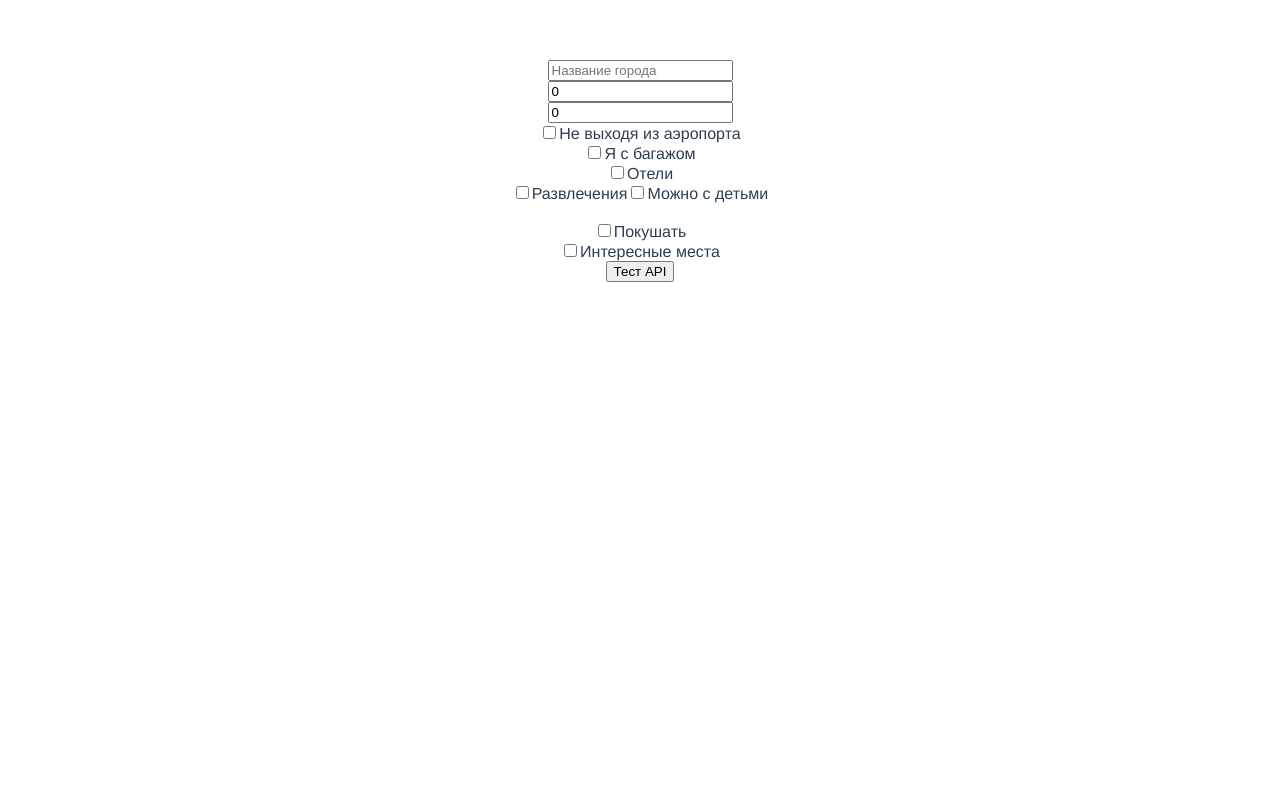
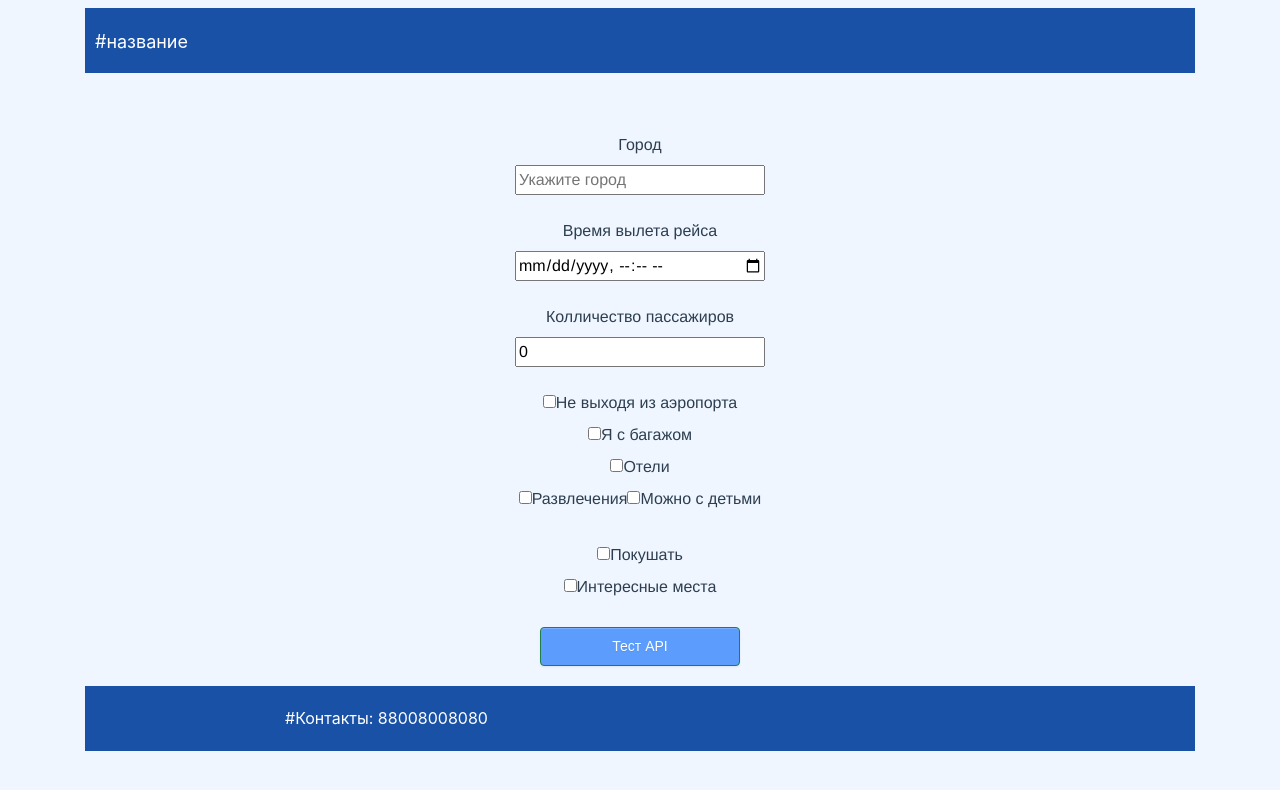
Before and after one commit to v1k7xr/front, a Vue app: page / in a window 1280 px wide. Shown: the top 790 px of the page. Built offline with nearby package versions, Linux system fonts and the light colour scheme.

Commit message:
added logic for output activities

```diff
--- a/package.json
+++ b/package.json
@@ -12,7 +12,8 @@
     "core-js": "^3.6.5",
     "vue": "^3.0.0",
     "vue-axios": "^3.2.0",
-    "vue-router": "^4.0.1"
+    "vue-router": "^4.0.1",
+    "vue-yandex-maps": "^0.10.9"
   },
   "devDependencies": {
     "@vue/cli-plugin-babel": "~4.5.0",
--- a/public/index.html
+++ b/public/index.html
@@ -5,13 +5,41 @@
     <meta http-equiv="X-UA-Compatible" content="IE=edge">
     <meta name="viewport" content="width=device-width,initial-scale=1.0">
     <link rel="icon" href="<%= BASE_URL %>favicon.ico">
+    <script src="https://code.jquery.com/jquery-3.5.1.slim.min.js" integrity="sha384-DfXdz2htPH0lsSSs5nCTpuj/zy4C+OGpamoFVy38MVBnE+IbbVYUew+OrCXaRkfj" crossorigin="anonymous"></script>
+    <link rel="stylesheet" href="https://cdn.jsdelivr.net/npm/bootstrap@4.5.3/dist/css/bootstrap.min.css" integrity="sha384-TX8t27EcRE3e/ihU7zmQxVncDAy5uIKz4rEkgIXeMed4M0jlfIDPvg6uqKI2xXr2" crossorigin="anonymous">
+    <script src="https://cdn.jsdelivr.net/npm/bootstrap@4.5.3/dist/js/bootstrap.bundle.min.js" integrity="sha384-ho+j7jyWK8fNQe+A12Hb8AhRq26LrZ/JpcUGGOn+Y7RsweNrtN/tE3MoK7ZeZDyx" crossorigin="anonymous"></script>
+    <script src="https://cdn.jsdelivr.net/npm/popper.js@1.16.1/dist/umd/popper.min.js" integrity="sha384-9/reFTGAW83EW2RDu2S0VKaIzap3H66lZH81PoYlFhbGU+6BZp6G7niu735Sk7lN" crossorigin="anonymous"></script>
+    <script src="https://cdn.jsdelivr.net/npm/bootstrap@4.5.3/dist/js/bootstrap.min.js" integrity="sha384-w1Q4orYjBQndcko6MimVbzY0tgp4pWB4lZ7lr30WKz0vr/aWKhXdBNmNb5D92v7s" crossorigin="anonymous"></script>
+
     <title><%= htmlWebpackPlugin.options.title %></title>
   </head>
-  <body>
+  <body style="background: #f0f6ff;">
+     <header class="mt-2 mb-2" role="banner">
+      <div class="container">
+          <div  style=" height: 65px;background: #1951a6;">
+            <div style="padding-left: 10px; padding-top: 20px; font-size: 18px; color: white;">#название</div>
+          </div>
+      </div>
+    </header>
     <noscript>
       <strong>We're sorry but <%= htmlWebpackPlugin.options.title %> doesn't work properly without JavaScript enabled. Please enable it to continue.</strong>
     </noscript>
-    <div id="app"></div>
-    <!-- built files will be auto injected -->
+    <div id="app">
+
+
+    </div>
+      <footer class="mt-2 mb-2" role="banner">
+        <div class="container">
+          <div  style=" height: 65px;background: #1951a6;">
+           <div class="row">
+    <div class="col-md-8 mx-auto">
+       <div style="padding-left: 10px; padding-top: 20px; font-size: 16px; color: white;">#Контакты: 88008008080</div>
+    </div>
+  </div>
+
+          </div>
+        </div>
+      </footer>
+    </div>
   </body>
 </html>
--- a/src/App.vue
+++ b/src/App.vue
@@ -10,7 +10,10 @@ export default {
   name: 'App',
   components: {
     UserDataActivInput,
-  }
+  },
+  created() {
+
+  },
 }
 </script>
 
--- a/src/components/UserDataActivInput.vue
+++ b/src/components/UserDataActivInput.vue
@@ -2,11 +2,35 @@
     <div>
         <div>
             <div v-if="inputVisible">
-                <input v-model="cityName" placeholder="Название города">
-                <br>
-                <input v-model="hoursNumber" placeholder="Колличество часов">
-                <br>
-                <input v-model="passengeNumber" placeholder="Колличество пассажиров">
+                <div class="container">
+                <div style="display: flex;align-content: center;width: 100%;justify-content: center">
+                    <div >
+                    <label  >Город</label>
+                    <div class="col-lg-5">
+                        <input v-model="cityName" placeholder="Укажите город" style="width: 250px;">
+                    </div>
+                    </div>
+                        </div>
+                    <br>
+                    <div style="display: flex;align-content: center;width: 100%;justify-content: center">
+                    <div >
+
+                        <label >Время вылета рейса</label>
+                    <div class="col-lg-5">
+                    <input type="datetime-local" id="start" name="trip-start" style="width: 250px;" >
+                        <!--<input v-model="hoursNumber" placeholder="Укажите количество часов" style="width: 250px;">-->
+                    </div>
+                    </div>
+                    </div>
+                    <br>
+                    <div style="display: flex;align-content: center;width: 100%; justify-content: center">
+                        <div >
+                        <label >Колличество пассажиров</label>
+                        <div class="col-lg-5">
+                            <input v-model="passengeNumber" placeholder="Укажите количество пассажиров"  style="width: 250px;">
+                        </div>
+                        </div>
+                    </div>
                 <br>
 
                 <input type="checkbox" id="onplace" value="onplace" v-model="activList">
@@ -32,6 +56,7 @@
 
                 <button v-on:click="testApi">Тест API</button>
             </div>
+            </div>
 
             <div v-if="loading">
                 <p> Загрузка </p>
@@ -40,7 +65,7 @@
             <div v-if="activitiesVisible">
                 <p> Активности </p>
                 <div v-for="item of parsedActivList" :key="item">
-                    <input :value="item" name="item" type="checkbox" v-model="choosedActives[item.id]" />
+                    <input :value="item" name="item" type="checkbox" v-model="item.choosed" @change="getLonLatById($event, item.id)"/>
                     <p> Название: {{ item.name }} ({{ item.type }}) </p>
                     <p> Адрес: {{ item.location }} </p>
                     <p> Рейтинг: {{ item.raitnig }} {{item.countvoted}} </p>
@@ -48,6 +73,8 @@
                 </div>
 
                 <button v-on:click="computePath">Рассчитать маршрут</button>
+
+
             </div>
         </div>
 
@@ -56,7 +83,16 @@
 
 <script>
 import {httpHeader} from '../api/common'
+// import { loadYmap } from 'vue-yandex-maps'
+
 import axios from 'axios'
+
+// const settings = {
+//   apiKey: '',
+//   lang: 'ru_RU',
+//   coordorder: 'latlong',
+//   version: '2.1'
+// }
 
 
 export default {
@@ -71,11 +107,20 @@ export default {
             passengeNumber : 0,
             activList : [],
             parsedActivList : [],
-            choosedActives : []
+            choosedActives : [],
+
+
+            settings : {
+                apiKey: '3e37d02e-fc08-4b1e-981d-74465e8235dc',
+                lang: 'ru_RU',
+                coordorder: 'latlong',
+                version: '2.1'
+            }
         }
     },
 
     methods: {
+
         async testApi() {
 
             let jsonData = {
@@ -114,14 +159,94 @@ export default {
 
             this.loading = false;
             this.activitiesVisible = true;
-            console.log(this.parsedActivList);
         },
 
         computePath() {
-            this.parsedActivList.forEach(el => {
-                console.log(el);
-            })
-        }
+
+
+            console.log({});
+        },
+
+        getLonLatById(event, id) {
+            if (this.parsedActivList[id]['choosed'] == false) {
+                this.choosedActives = this.choosedActives.filter(function(el) { return el.id != id; });
+            } else {
+                this.choosedActives.push(this.parsedActivList[id])
+
+                console.log('add')
+            }
+            console.log(this.choosedActives);
+            console.log(event)
+            console.log(id)
+        },
+
     }
 }
 </script>
+
+<style>
+#app {
+  font-family: Avenir, Helvetica, Arial, sans-serif;
+  -webkit-font-smoothing: antialiased;
+  -moz-osx-font-smoothing: grayscale;
+  text-align: center;
+  color: #2c3e50;
+  margin-top: 60px;
+}
+Button{
+border-radius: 4px;
+-webkit-box-shadow: inset 0 1px 0 rgba(255, 255, 255, 0.2), 0 1px 2px rgba(0, 0, 0, 0.08);
+-moz-box-shadow: inset 0 1px 0 rgba(255, 255, 255, 0.2), 0 1px 2px rgba(0, 0, 0, 0.08);
+box-shadow: inset 0 1px 0 rgba(255, 255, 255, 0.2), 0 1px 2px rgba(0, 0, 0, 0.08);
+color: #fff;
+display:block;
+width:200px;
+text-align: center;
+font-family: Arial, Helvetica, sans-serif;
+font-size: 14px;
+padding: 8px 16px;
+margin: 20px auto;
+text-decoration: none;
+text-shadow: 0 1px 1px rgba(0, 0, 0, 0.075);
+-webkit-transition: background-color 0.1s linear;
+-moz-transition: background-color 0.1s linear;
+-o-transition: background-color 0.1s linear;
+transition: background-color 0.1s linear;
+}
+Button {
+background-color: #5b9cfc;
+border: 1px solid rgb( 33, 126, 74 );
+}
+
+Button:hover {
+background-color: rgb( 229, 240, 255);
+}
+
+
+
+
+.checkbox {
+    position:relative;
+    padding-left:25px;
+}
+.checkbox input[type=checkbox] {
+    display:none;
+}
+.checkbox label:after {
+    content:'';
+    display:block;
+    height:14px;
+    width:14px;
+    outline:1px solid #939598;
+    position:absolute;
+    top:0;
+    left:0;
+}
+.checkbox input[type=checkbox]:checked + label:after {
+    outline:1px solid #939598;
+    border:2px solid #fff;
+    width:10px;
+    height:10px;
+    background-color:#63849F;
+}
+</style>
--- a/src/main.js
+++ b/src/main.js
@@ -1,4 +1,5 @@
 import { createApp } from 'vue'
 import App from './App.vue'
 
+
 createApp(App).mount('#app')
```
Also changed, not shown: 1 other file (tests, documents, lock files or other folders).
